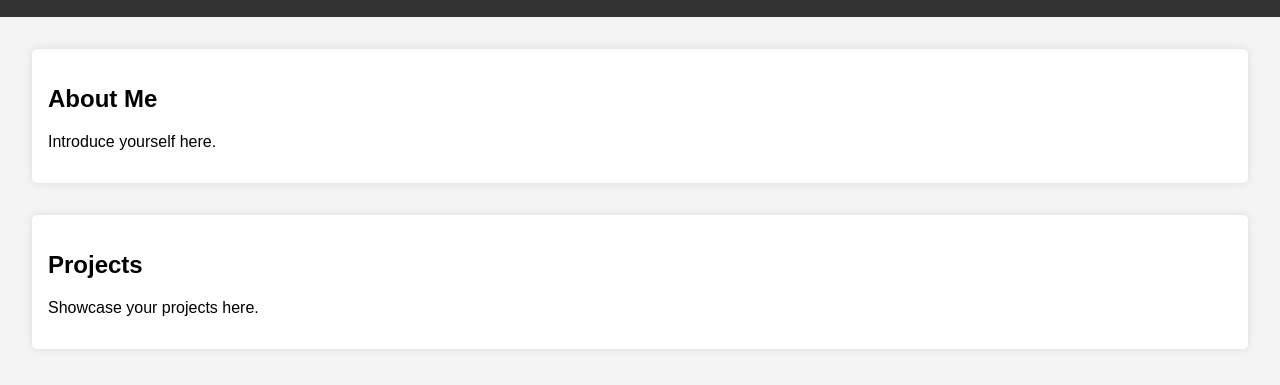
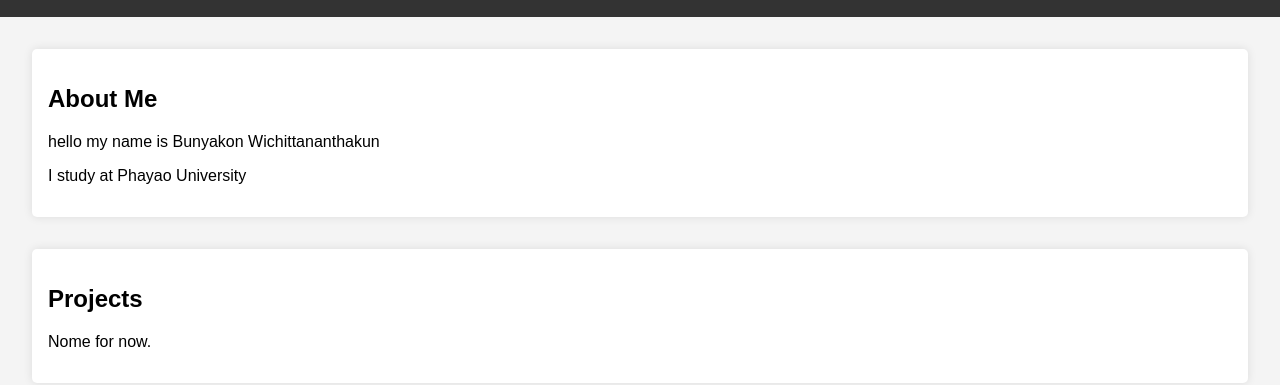
Before and after one commit to boom530/boom530.github.io, a plain HTML site: page index.html in a window 1280 px wide. Shown: the part 95-480 px from the top of the page. Drawn offline with Linux system fonts and the light colour scheme.

Commit message:
Update index.html

```diff
--- a/index.html
+++ b/index.html
@@ -12,11 +12,12 @@
     </header>
     <section>
         <h2>About Me</h2>
-        <p>Introduce yourself here.</p>
+        <p>hello my name is Bunyakon Wichittananthakun</p>
+        <p>I study at Phayao University</p>
     </section>
     <section>
         <h2>Projects</h2>
-        <p>Showcase your projects here.</p>
+        <p>Nome for now.</p>
     </section>
 </body>
 </html>
```
